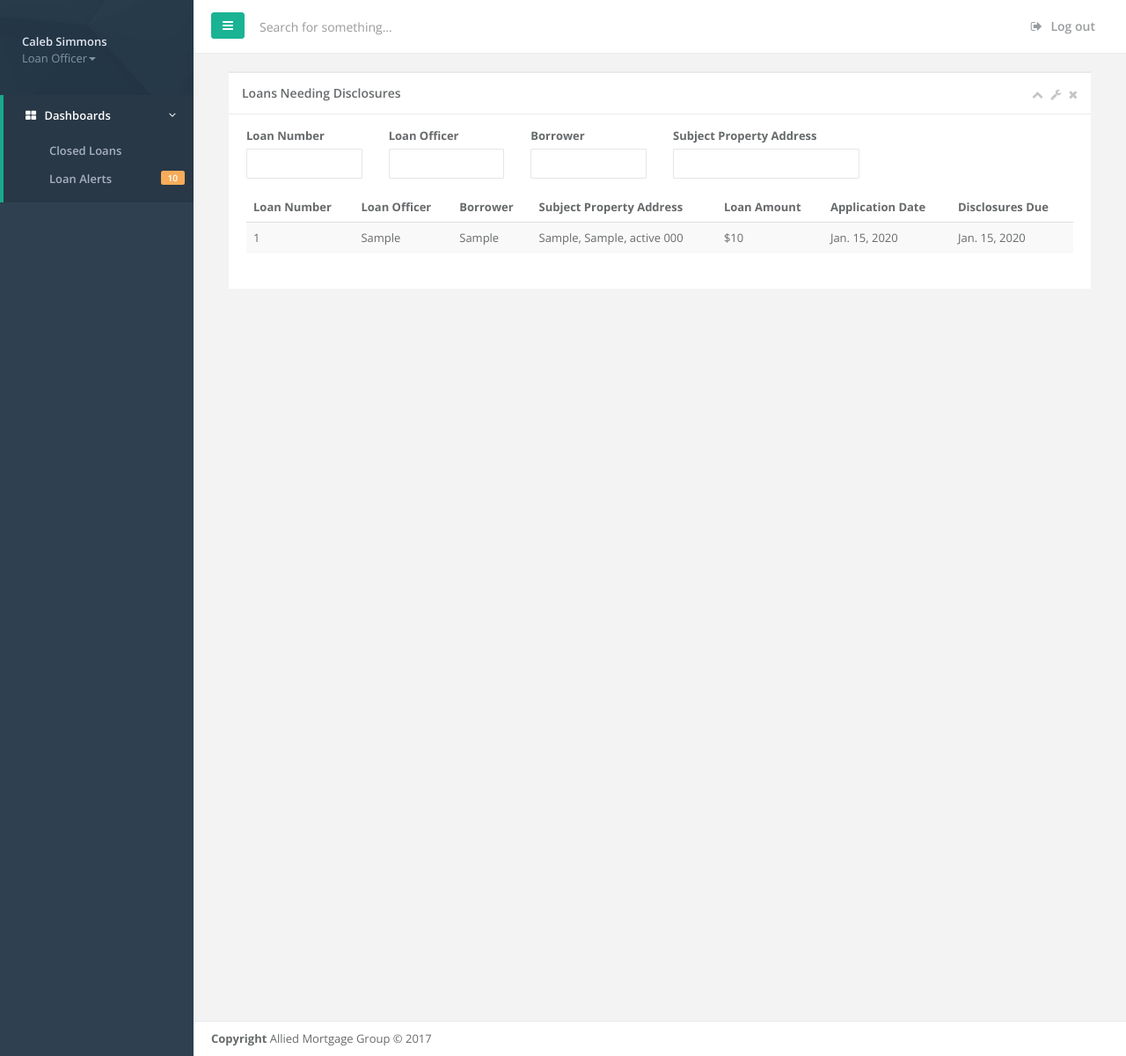
After one commit to calebsimmons/allied_dash, a Django app: page /dashboards/needs_disclosed in a window 1280 px wide. The commit adds this page. Shown: the whole page at 88% size. Run offline with Django 3.2, Linux system fonts and the light colour scheme; tables that the repository leaves empty hold one stand-in row (values such as "Sample post"); some libraries are stand-ins or nearby versions.

Commit message:
added loans needing disclosures table

```diff
--- a/allied_dash/settings.py
+++ b/allied_dash/settings.py
@@ -34,6 +34,7 @@ INSTALLED_APPS = [
     'django.contrib.admin',
     'django.contrib.auth',
     'django.contrib.contenttypes',
+    'django.contrib.humanize',
     'django.contrib.sessions',
     'django.contrib.messages',
     'django.contrib.staticfiles',
--- /dev/null
+++ b/dashboards/templates/dashboards/needs_disclosed.html
@@ -0,0 +1,91 @@
+{% extends "dashboards/_layout.html" %}
+{% load humanize %}
+
+{% block title %}Dashboard - Loan Alerts{% endblock %}
+
+{% block content %}
+
+<div class="col-lg-12">
+  <div class="ibox float-e-margins">
+
+    <div class="ibox-title">
+      <h5>Loans Needing Disclosures </h5>
+      <div class="ibox-tools">
+        <a class="collapse-link">
+          <i class="fa fa-chevron-up"></i>
+        </a>
+        <a class="dropdown-toggle" data-toggle="dropdown" href="#">
+          <i class="fa fa-wrench"></i>
+        </a>
+        <ul class="dropdown-menu dropdown-user">
+          <li><a href="#">Congig option 1</a></li>
+          <li><a href="#">Config option 2</a></li>
+        </ul>
+        <a class="close-link">
+          <i class="fa fa-times"></i>
+        </a>
+      </div>
+    </div>
+
+    <div class="ibox-content">
+
+      <div class="row">
+        <div class="col-sm-2">
+          <div class="form-group">
+            <label class="control-label" for="loan_number">Loan Number</label>
+            <input type="text" id="loan_number" name="loan_number" value="" class="form-control">
+          </div>
+        </div>
+        <div class="col-sm-2">
+          <div class="form-group">
+            <label class="control-label" for="loan_officer">Loan Officer</label>
+            <input type="text" id="loan_number" name="loan_officer" value="" class="form-control">
+          </div>
+        </div>
+        <div class="col-sm-2">
+          <div class="form-group">
+            <label class="control-label" for="borrower">Borrower</label>
+            <input type="text" id="borrower" name="borrower" value="" class="form-control">
+          </div>
+        </div>
+        <div class="col-sm-3">
+          <div class="form-group">
+            <label class="control-label" for="loan_number">Subject Property Address</label>
+            <input type="text" id="sub_prop" name="sub_prop" value="" class="form-control">
+          </div>
+        </div>
+      </div>
+
+      <div class="table-responsive">
+        <table class="table table-striped">
+          <thead>
+            <tr>
+              <th>Loan Number </th>
+              <th>Loan Officer </th>
+              <th>Borrower </th>
+              <th>Subject Property Address </th>
+              <th>Loan Amount</th>
+              <th>Application Date</th>
+              <th>Disclosures Due</th>
+            </tr>
+          </thead>
+          <tbody>
+            {% for loan in needs_disclosed %}
+              <tr>
+                <td>{{ loan.loan_number }} </td>
+                <td>{{ loan.loan_officer }} </td>
+                <td>{{ loan.borrower }} </td>
+                <td>{{ loan.sub_prop_street }}, {{ loan.sub_prop_city }}, {{ loan.sub_prop_state }} {{ loan.sub_prop_zip }}</td>
+                <td>${{ loan.loan_amount|intcomma }} </td>
+                <td>{{ loan.application_date }} </td>
+                <td>{{ loan.disclosures_due_date }} </td>
+              </tr>
+            {% endfor %}
+          </tbody>
+        </table>
+      </div>
+
+    </div>
+  </div>
+</div>
+{% endblock %}
--- a/dashboards/urls.py
+++ b/dashboards/urls.py
@@ -3,6 +3,8 @@ from django.conf.urls import url
 from . import views
 
 urlpatterns = [
-    url(r'^closed_loans$',views.ClosedLoansDashView.as_view(),
+    url(r'^closed_loans$', views.ClosedLoansDashView.as_view(),
         name='closed_loans'),
+    url(r'^needs_disclosed$', views.NeedsDisclosedDashView.as_view(),
+        name='needs_disclosed')
 ]
--- a/dashboards/views.py
+++ b/dashboards/views.py
@@ -1,11 +1,12 @@
 import collections
 
 from datetime import date, timedelta, time
+from django.contrib.auth.mixins import LoginRequiredMixin
 from django.db.models import Count
 from django.shortcuts import render
 from django.views.generic import TemplateView, ListView
 
-from loans.models import ClosedLoan
+from loans.models import ClosedLoan, NeedsDisclosed
 from .utils import month_delta
 
 
@@ -65,10 +66,15 @@ class ClosedLoansDashView(ListView):
             'sums': list(final_data.values())
         }
 
-    def last_month_closed_by_type(self):
-        last_month = month_delta(date.today(), -1)
-        qs = ClosedLoan.objects.filter(
-                est_funding_date__month=str(last_month.month)
-            ).values('loan_type').annotate(total=Count('loan_type'))
+class NeedsDisclosedDashView(ListView):
+    context_object_name = 'needs_disclosed'
+    template_name = 'dashboards/needs_disclosed.html'
+    fields = ('loan_number', 'loan_officer', 'borrower', 'sub_prop_street',
+              'sub_prop_state', 'sub_prop_zip', 'sub_prop_est_value',
+              'loan_amount', 'application_date', 'disclosures_due_date')
+    model = NeedsDisclosed
 
-        return qs
+    def get_context_data(self, **kwargs):
+        kwargs['object_list'] = NeedsDisclosed.objects.all().order_by('disclosures_due_date')
+        context = super(NeedsDisclosedDashView, self).get_context_data(**kwargs)
+        return context
--- a/loans/admin.py
+++ b/loans/admin.py
@@ -7,4 +7,8 @@ from . import models
 class ClosedLoanAdmin(admin.ModelAdmin):
     list_display = ['loan_number', 'purpose', 'borrower' ]
 
+class NeedsDisclosedAdmin(admin.ModelAdmin):
+    list_display = ['loan_number', 'borrower', 'disclosures_due_date']
+
 admin.site.register(models.ClosedLoan, ClosedLoanAdmin)
+admin.site.register(models.NeedsDisclosed, NeedsDisclosedAdmin)
--- a/loans/models.py
+++ b/loans/models.py
@@ -6,7 +6,7 @@ class ClosedLoan(models.Model):
     loan_officer = models.CharField(max_length=255)
     loan_number = models.IntegerField(unique=True, primary_key=True)
     borrower = models.CharField(max_length=255)
-    total_loan_ammount = models.IntegerField(null=True)
+    total_loan_amount = models.IntegerField(null=True)
     current_milestone = models.CharField(max_length=255)
     loan_type = models.CharField(max_length=255)
     purpose = models.CharField(max_length=255)
@@ -14,3 +14,17 @@ class ClosedLoan(models.Model):
     funds_sent_date = models.DateField(null=True)
     funded_milestone_date = models.DateField(null=True)
     loan_status = models.CharField(max_length=255)
+
+
+class NeedsDisclosed(models.Model):
+    loan_number = models.IntegerField(unique=True, primary_key=True)
+    loan_officer = models.CharField(max_length=255)
+    borrower = models.CharField(max_length=255)
+    sub_prop_street = models.CharField(max_length=255)
+    sub_prop_city = models.CharField(max_length=255)
+    sub_prop_state = models.CharField(max_length=255)
+    sub_prop_zip = models.CharField(max_length=255)
+    sub_prop_est_value = models.CharField(max_length=255)
+    loan_amount = models.IntegerField()
+    application_date = models.DateField()
+    disclosures_due_date = models.DateField()
--- a/templates/_layout.html
+++ b/templates/_layout.html
@@ -36,8 +36,8 @@
             <div class="dropdown profile-element">
               <a data-toggle="dropdown" class="dropdown-toggle" href="#">
                 <span class="clear">
-                  <span class="block m-t-xs"> <strong class="font-bold">User Full Name</strong></span>
-                  <span class="text-muted text-xs block">User Position<b class="caret"></b></span>
+                  <span class="block m-t-xs"> <strong class="font-bold">Caleb Simmons</strong></span>
+                  <span class="text-muted text-xs block">Loan Officer<b class="caret"></b></span>
                 </span>
               </a>
               <ul class="dropdown-menu animated fadeInRight m-t-xs">
@@ -64,10 +64,8 @@
             </a>
             <ul class="nav nav-second-level collapse in">
               <li><a href="{% url 'dashboards:closed_loans' %}">Closed Loans</a></li>
+              <li><a href="{% url 'dashboards:needs_disclosed' %}">Loan Alerts<span class="label label-warning pull-right">10</span></a></li>
             </ul>
-          </li>
-          <li>
-            <a href="minor.html"><i class="fa fa-th-large"></i> <span class="nav-label">Minor view</span> </a>
           </li>
           <!-- /page-list -->
 
--- a/templates/home.html
+++ b/templates/home.html
@@ -6,6 +6,4 @@
 <div class="row">
   <h1>Hello World!</h1>
 </div>
-
-
 {% endblock %}
```
Also changed, not shown: dashboards/templates/dashboards/closed_loans.html (+42 -2 lines), loans/init_data.py (+20 -2 lines), mock/needs_disclosed.csv (added, +10 -0 lines), loans/migrations/0003_needsdisclosed.py (added), loans/migrations/0004_auto_20161109_1157.py (added).
